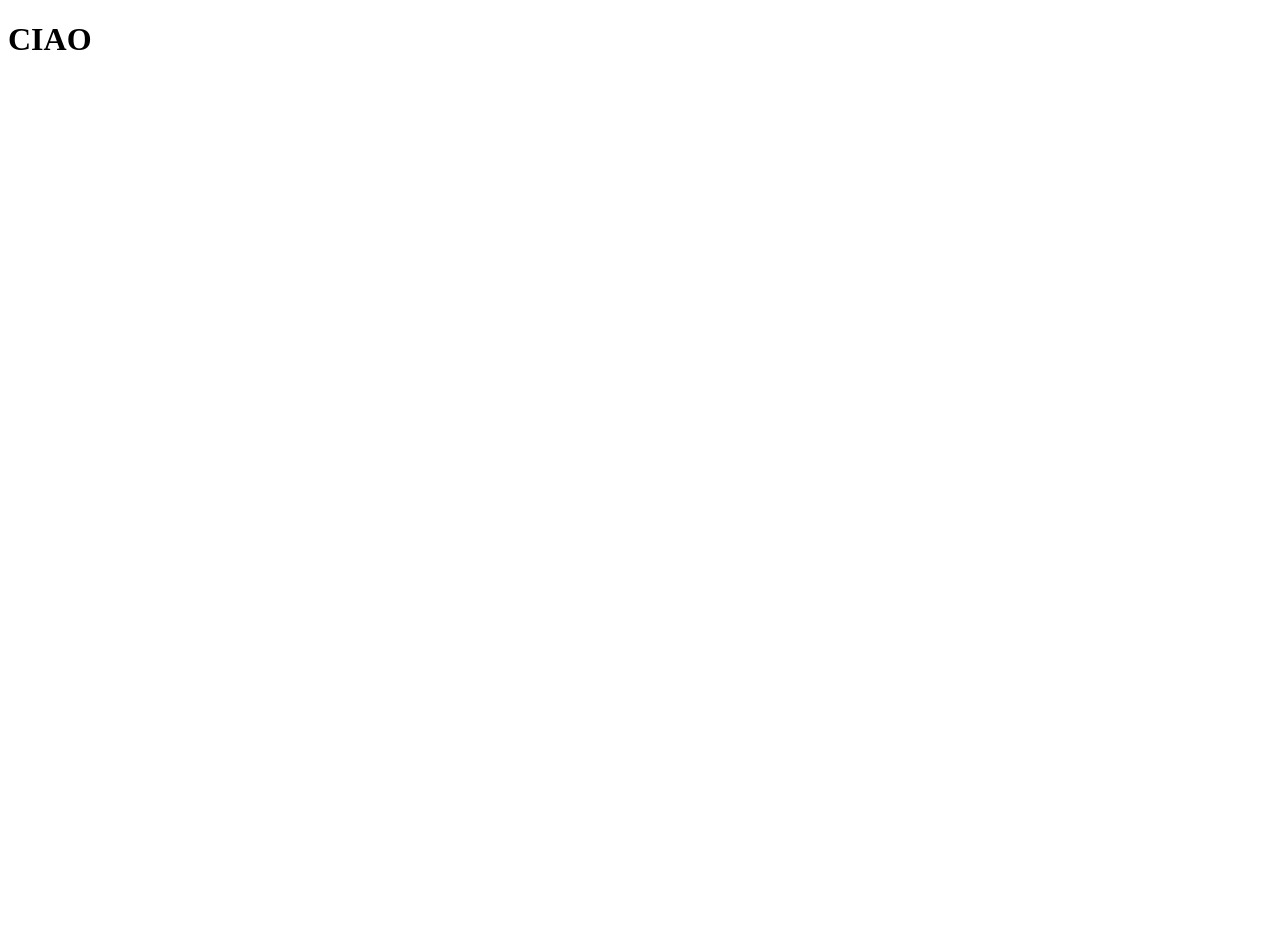
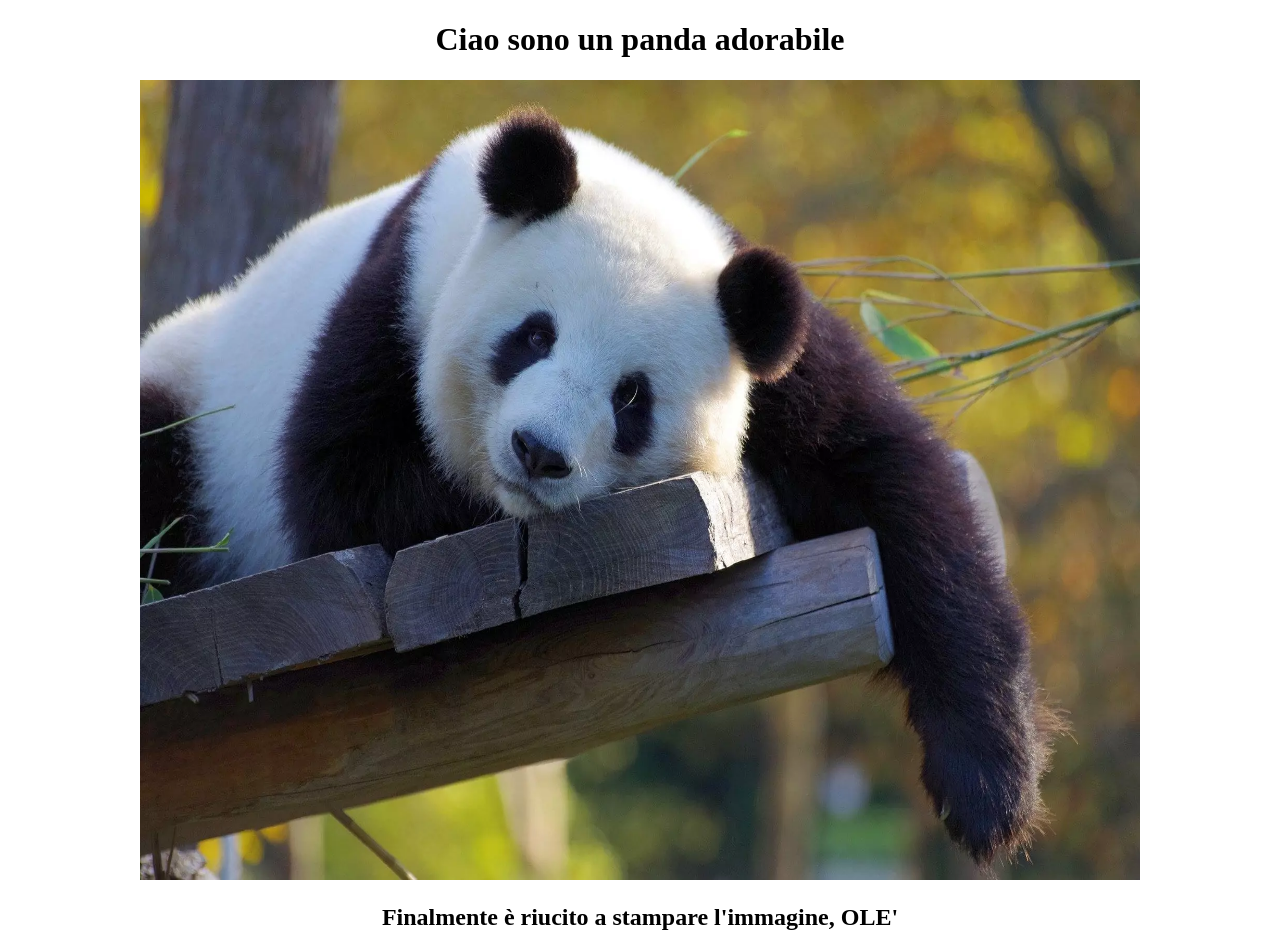
Before and after one commit to Donato-Carola/vue-hello, a plain HTML site: page index.html in a window 1280 px wide. Before the commit the page ends 800 px from the top, so only its background shows below. Drawn offline with nearby package versions, Linux system fonts and the light colour scheme.

Commit message:
inserimento immagine

```diff
--- a/css/style.css
+++ b/css/style.css
@@ -0,0 +1,8 @@
+main{
+    text-align: center;
+}
+
+img{
+    width: 1000px;
+    height: 800px;
+}
--- a/index.html
+++ b/index.html
@@ -1,22 +1,24 @@
 <!DOCTYPE html>
 <html lang="en">
   <head>
-    <meta charset="UTF-8">
-    <meta name="viewport" content="width=device-width, initial-scale=1.0">
+    <meta charset="UTF-8" />
+    <meta name="viewport" content="width=device-width, initial-scale=1.0" />
     <title>Document</title>
+    <link rel="stylesheet" href="css/style.css" />
   </head>
   <body>
-    <script src="https://unpkg.com/vue@3/dist/vue.global.js"></script>
+    <script src="https://unpkg.com/vue@3"></script>
+
     <div id="app">
+      <main>
+        <h1>{{message}}</h1>
 
-            <h1>{{message}}</h1>
-            <div>
-                <img src={{imagine}} alt="">
-            </div>
+        <img v-bind:src="imagine" alt="" />
 
+        <h2>{{messageTwo}}</h2>
+      </main>
     </div>
 
     <script src="js/script.js"></script>
-
   </body>
 </html>
--- a/js/script.js
+++ b/js/script.js
@@ -3,13 +3,16 @@
 Bonus:
 Aggiungere alla pagina un’immagine, presa anch’essa da un data.*/
 
- const {createApp} = Vue
+
+const {createApp} = Vue
 
 createApp({
   data() {
     return {
-      message:'CIAO',
-      imagine:'https://m.media-amazon.com/images/I/91M9VaZWxOL._AC_UF1000,1000_QL80_.jpg',
+      message:'Ciao sono un panda adorabile',
+      imagine:'img/panda.jpg',
+      messageTwo:'Finalmente è riucito a stampare l\'immagine, OLE\''
+
     }
   }
 }).mount('#app')
```
Also changed, not shown: img/panda.jpg (added). Lines whose indentation alone changed are shown as unchanged.
